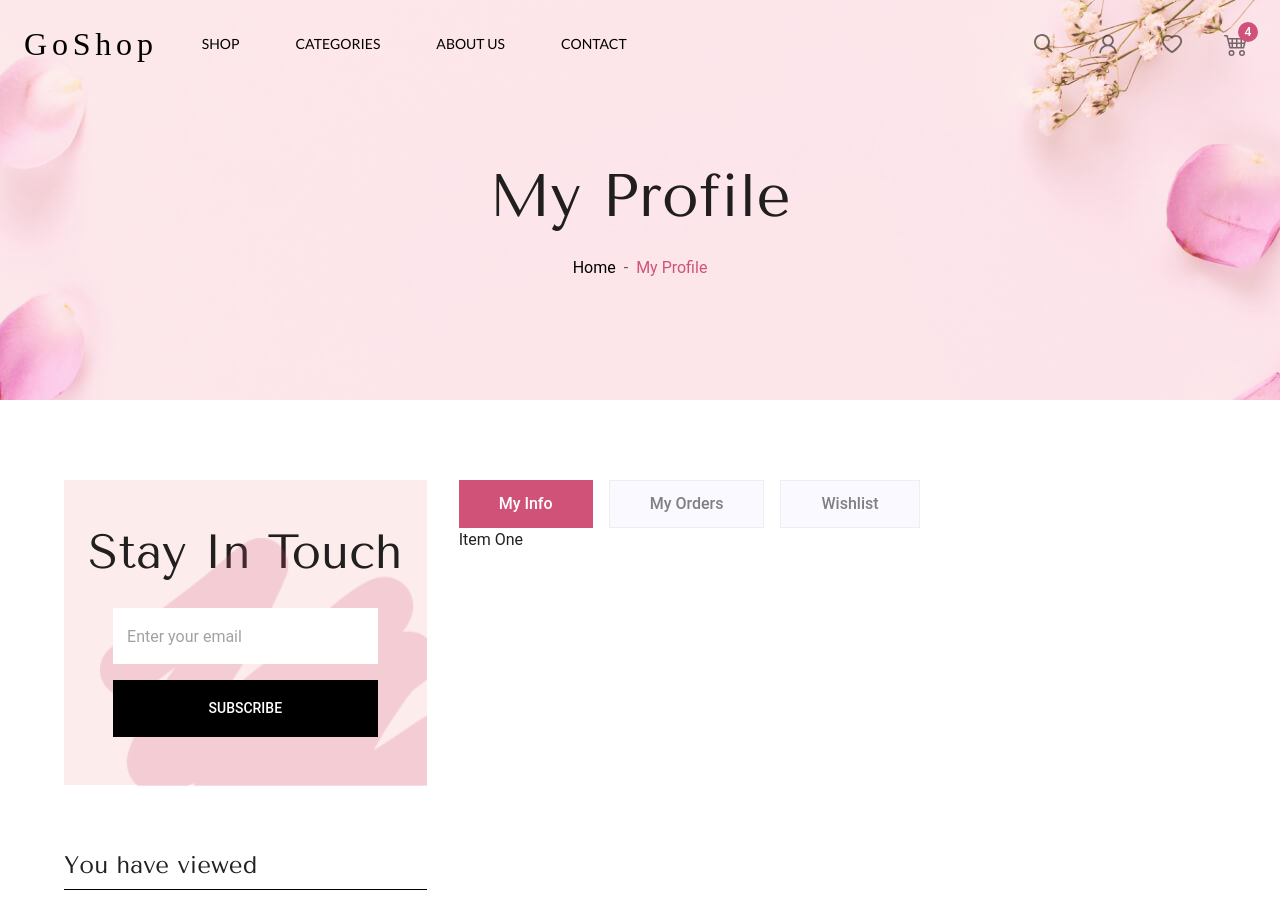
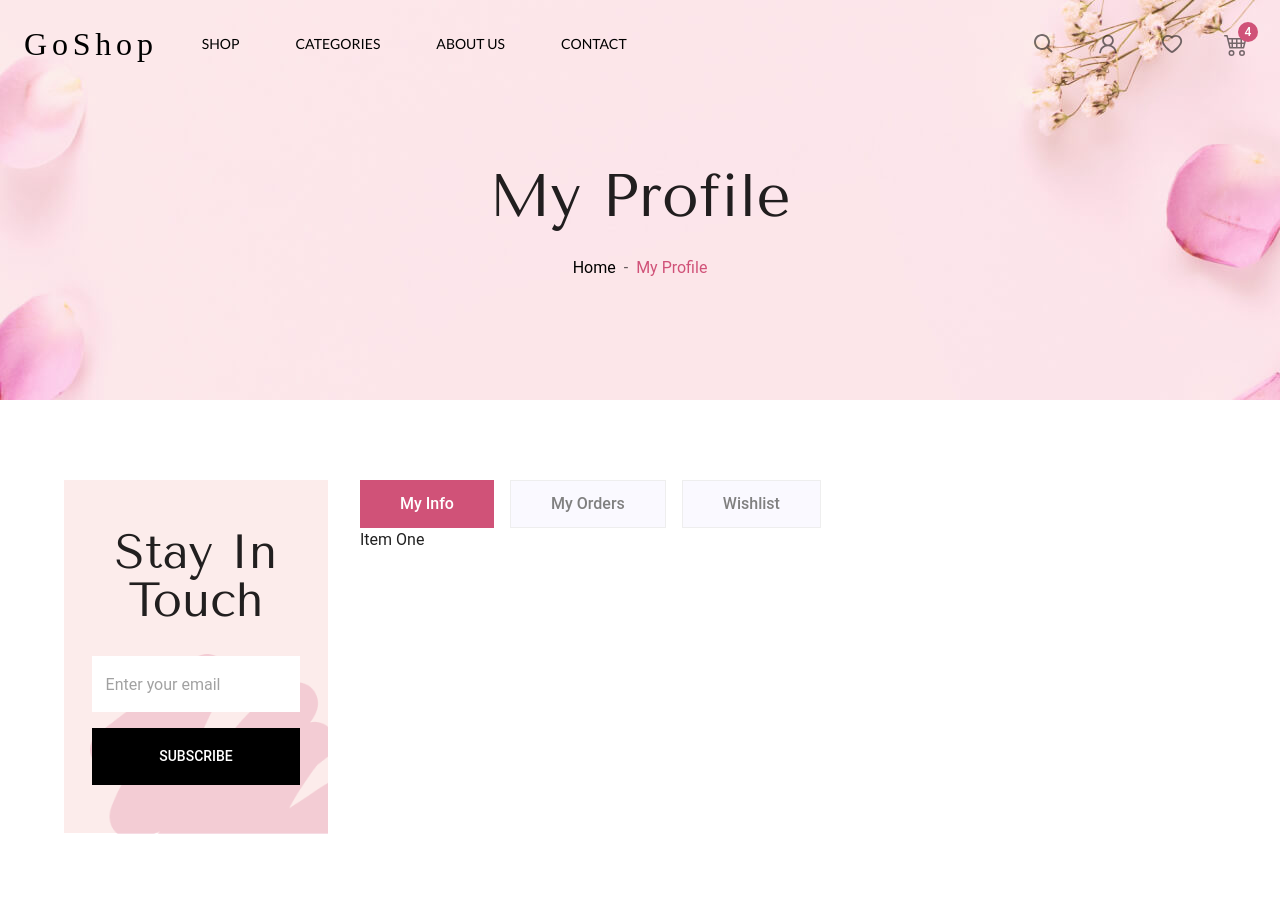
Before and after one commit to refugedesigns/beshop-production, a Next.js app: page /profile in a window 1280 px wide. Shown: the top 902 px of the page. Built offline with nearby package versions, Linux system fonts and the light colour scheme; a web font is replaced by a local one; what @badrap/bar-of-progress would draw is missing.

Commit message:
started cart page

```diff
--- a/components/profile/ProfileTabs.jsx
+++ b/components/profile/ProfileTabs.jsx
@@ -4,6 +4,7 @@ import { useTheme } from "@mui/material/styles";
 import useMediaQuery from "@mui/material/useMediaQuery";
 import ProfileTabPanel from './ProfileTabPanel';
 import AllOrders from './AllOrders';
+import AllWishlistItems from '../wishlist/AllWishlistItems';
 
 
 function a11yProps(index) {
@@ -127,7 +128,7 @@ const ProfileTabs = () => {
          <AllOrders />
        </ProfileTabPanel>
        <ProfileTabPanel value={value} index={2}>
-         Item Three
+        <AllWishlistItems />
        </ProfileTabPanel>
      </Box>
    );
--- a/components/profile/SubscribeSmall.jsx
+++ b/components/profile/SubscribeSmall.jsx
@@ -19,7 +19,7 @@ const SubscribeSmall = () => {
       <Typography variant="h2" className="font-elegant text-center text-3xl md:text-5xl">
         Stay In Touch
       </Typography>
-      <Box className="mt-8 space-y-4 md:w-[80%] mx-auto">
+      <Box className="mt-8 space-y-4 md:w-[90%] mx-auto">
         <TextField
           name="subscribe"
           id="subscribe"
@@ -39,7 +39,6 @@ const SubscribeSmall = () => {
           inputProps={{
             sx: {
               bgcolor: "white",
-              "&::placeholder": {},
             },
           }}
         />
--- a/pages/profile.js
+++ b/pages/profile.js
@@ -14,13 +14,13 @@ const ProfilePage = () => {
         breadcrumbs={[{ title: "Home", link: "/" }, { title: "My Profile" }]}
       />
       <Container className="my-20">
-        <Grid container spacing={{ md: 4 }} className="">
-          <Grid item lg={4} className="md:w-full order-2 lg:w-2/6 space-y-6 md:space-y-12 lg:space-y-16 mt-4 lg:mt-0">
+        <Grid container spacing={{ md: 4 }}>
+          <Grid item lg={3} className="md:w-full order-2 lg:w-2/6 space-y-6 md:space-y-12 lg:space-y-16 mt-4 lg:mt-0">
             <SubscribeSmall />
             <ViewedProducts />
             <DiscountSmall />
           </Grid>
-          <Grid item lg={8} className="w-full order-1 lg:order-2 lg:w-4/6">
+          <Grid item lg={9} className="w-full order-1 lg:order-2 lg:w-4/6">
             <ProfileTabs />
           </Grid>
         </Grid>
```
